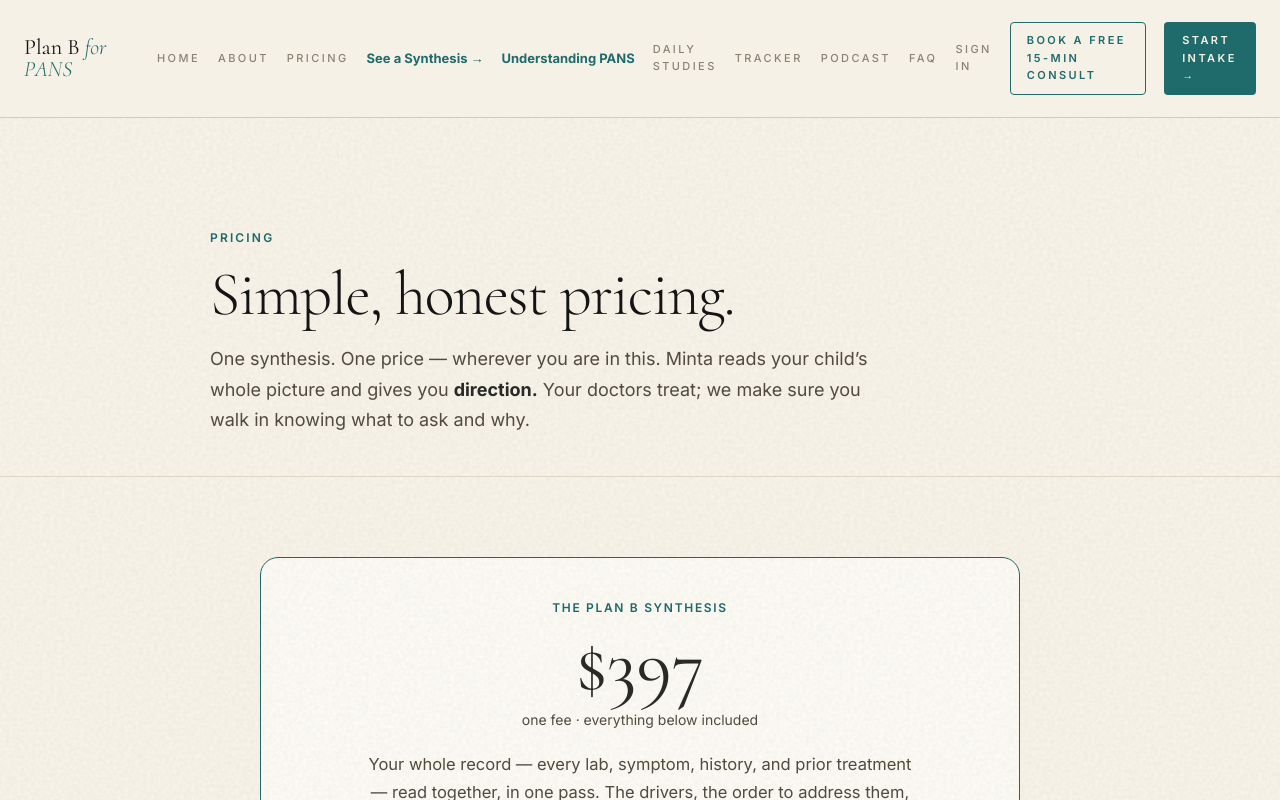
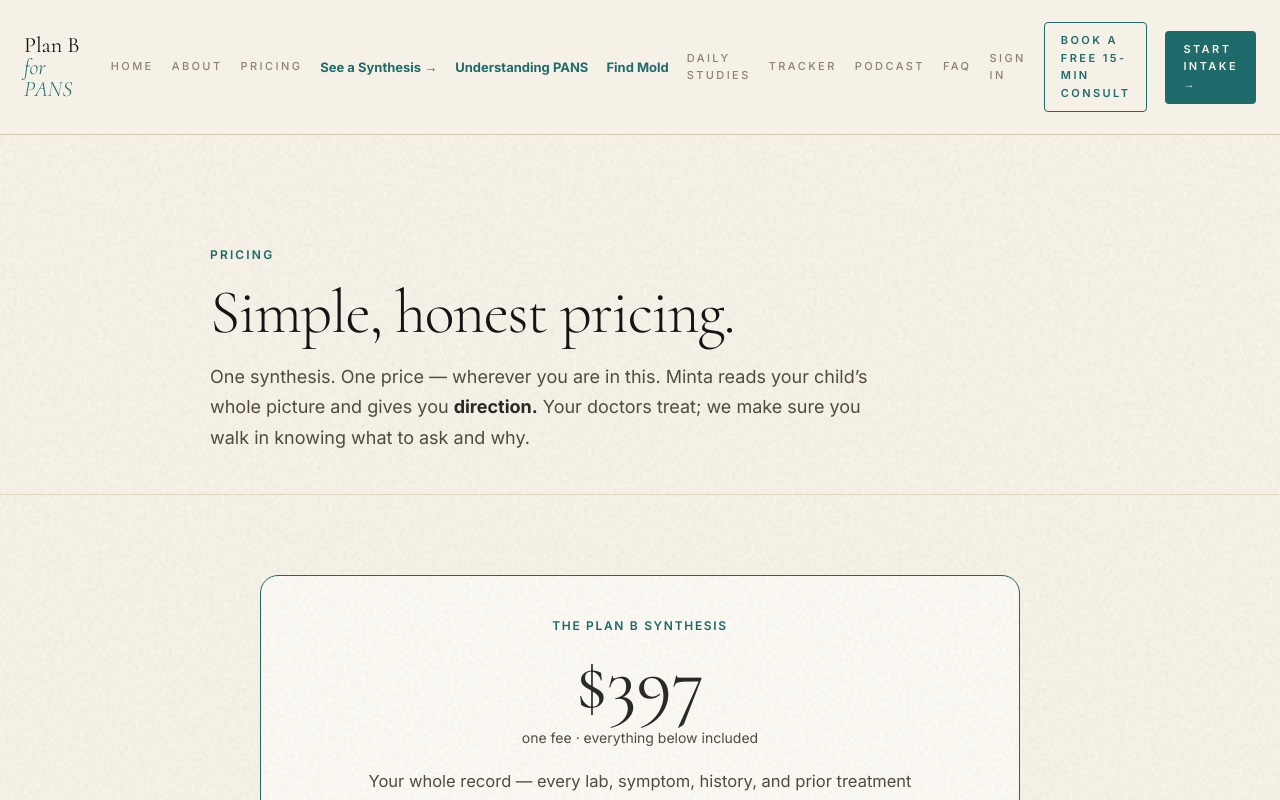
Before and after one commit to myleshorton/planb-pans, a Next.js app: page /packages in a window 1280 px wide. Shown: the top 800 px of the page. Built offline with nearby package versions, Linux system fonts and the light colour scheme.

Commit message:
nav: add 'Find Mold' link (surfaces the ERMI-truth + DIY mold-education page)

```diff
--- a/app/layout.tsx
+++ b/app/layout.tsx
@@ -68,6 +68,7 @@ export default function RootLayout({
               <NavLink href="/packages">Pricing</NavLink>
               <a href="https://app.planbforpans.com/sample-synthesis" rel="noopener" style={{ fontFamily: 'var(--font-inter)', fontSize: 13, color: 'var(--teal)', fontWeight: 700, textDecoration: 'none', whiteSpace: 'nowrap' }}>See a Synthesis →</a>
               <a href="/understanding-pans.html" style={{ fontFamily: 'var(--font-inter)', fontSize: 13, color: 'var(--teal)', fontWeight: 700, textDecoration: 'none', whiteSpace: 'nowrap' }}>Understanding PANS</a>
+              <a href="/find-mold.html" style={{ fontFamily: 'var(--font-inter)', fontSize: 13, color: 'var(--teal)', fontWeight: 700, textDecoration: 'none', whiteSpace: 'nowrap' }}>Find Mold</a>
               <NavLink href="/research">Daily Studies</NavLink>
               <NavLink href="/tracker">Tracker</NavLink>
               <NavLink href="/podcast">Podcast</NavLink>
```
